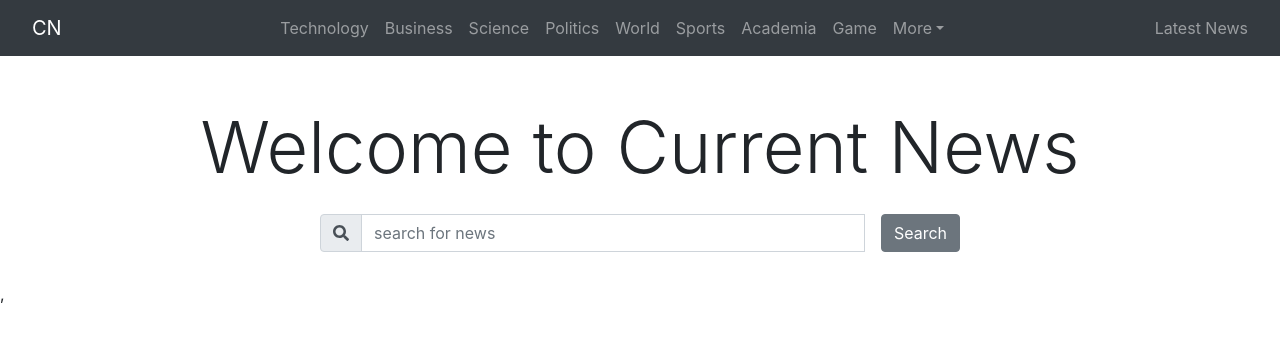
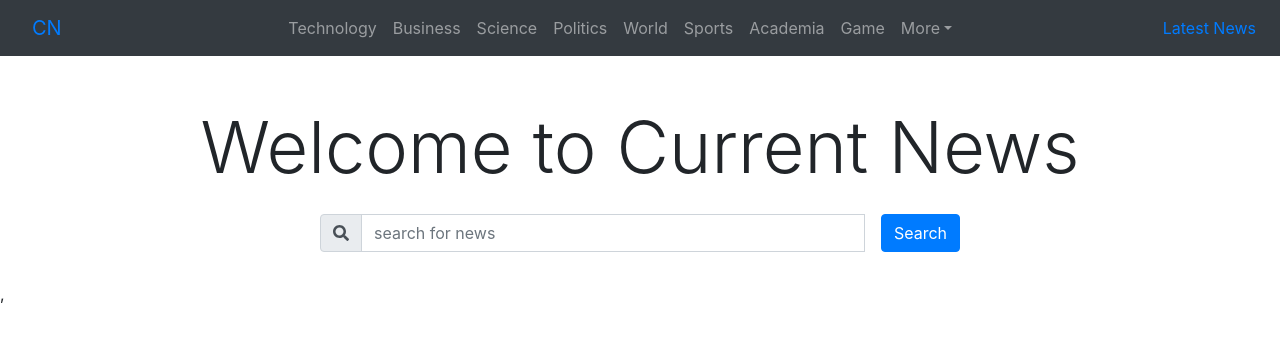
Before and after one commit to sfahadh/Currents-API, a React (Create React App) app: page / in a window 1280 px wide. Shown: the top 338 px of the page. Built offline with nearby package versions, Linux system fonts and the light colour scheme; no server answers.

Commit message:
added links to home page and latest news component for navbar links

```diff
--- a/src/components/home/searchbar.jsx
+++ b/src/components/home/searchbar.jsx
@@ -17,7 +17,7 @@ const searchBar = () => {
                 </div>
                 <input className="form-control my-0 py-1 w-50" type="text" placeholder="search for news"
                     aria-label="Search" />
-                <Button className="ml-3" variant="secondary">Search</Button>{' '}
+                <Button className="ml-3" variant="primary">Search</Button>{' '}
             </form>
         </>
     );
--- a/src/components/navbar/navbar.jsx
+++ b/src/components/navbar/navbar.jsx
@@ -1,10 +1,10 @@
 import React from 'react';
 import { Navbar, Nav, NavDropdown } from 'react-bootstrap';
-
+import { Link } from "react-router-dom";
 
 const navbar = () => (
     <Navbar bg="dark" variant="dark" expand="lg" sticky="top">
-        <Navbar.Brand href="#home" className="ml-3">CN</Navbar.Brand>
+        <Navbar.Brand href="#home" className="ml-3"><Link to="/">CN</Link></Navbar.Brand>
         <Navbar.Toggle aria-controls="basic-navbar-nav" />
         <Navbar.Collapse id="basic-navbar-nav">
             <Nav className="m-auto" >
@@ -28,9 +28,7 @@ const navbar = () => (
                     <NavDropdown.Item href="#action/3.4">Others</NavDropdown.Item>
                 </NavDropdown>
             </Nav>
-            <Nav className="mr-2">
-                <Nav.Link href="#latest">Latest News</Nav.Link>
-            </Nav>
+            <Nav.Item className="mr-2"><Link to="/latestNews">Latest News</Link></Nav.Item>
         </Navbar.Collapse>
     </Navbar>
 )
```
